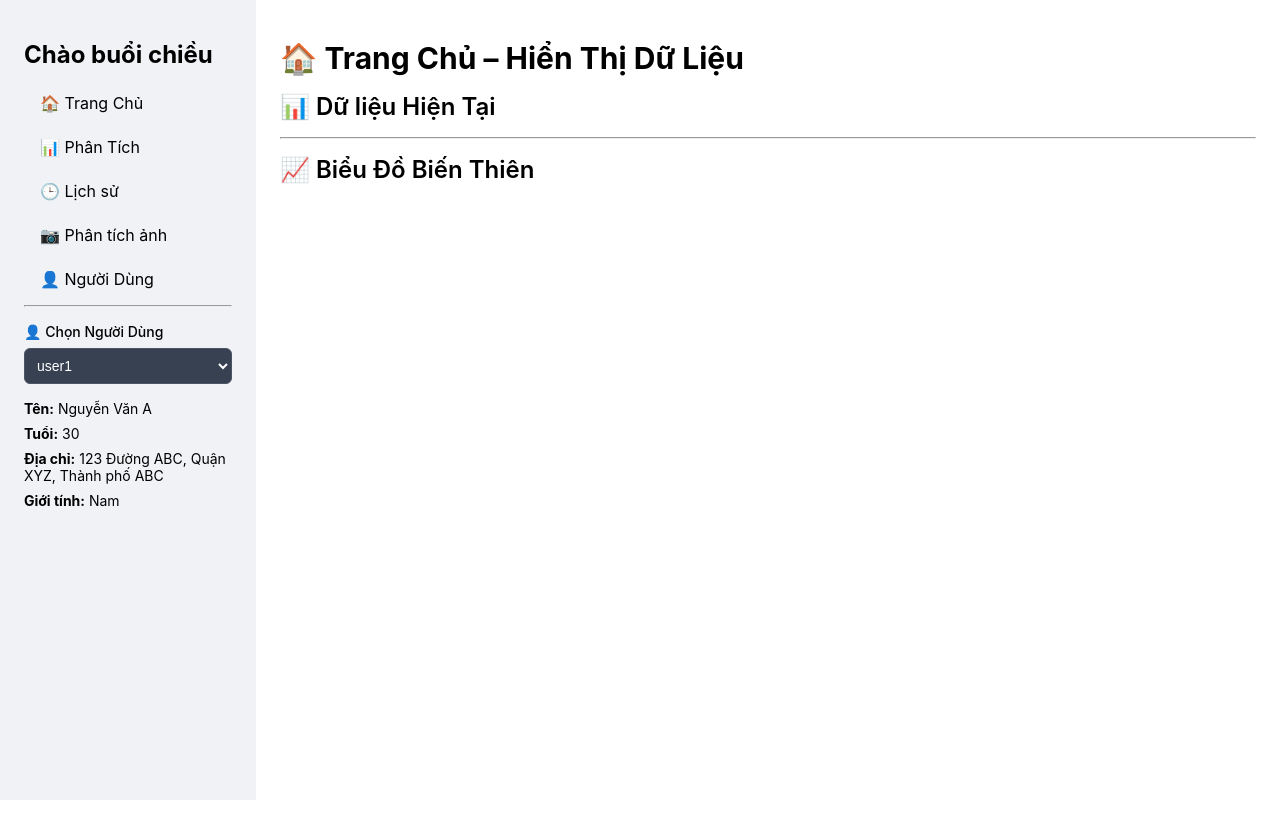
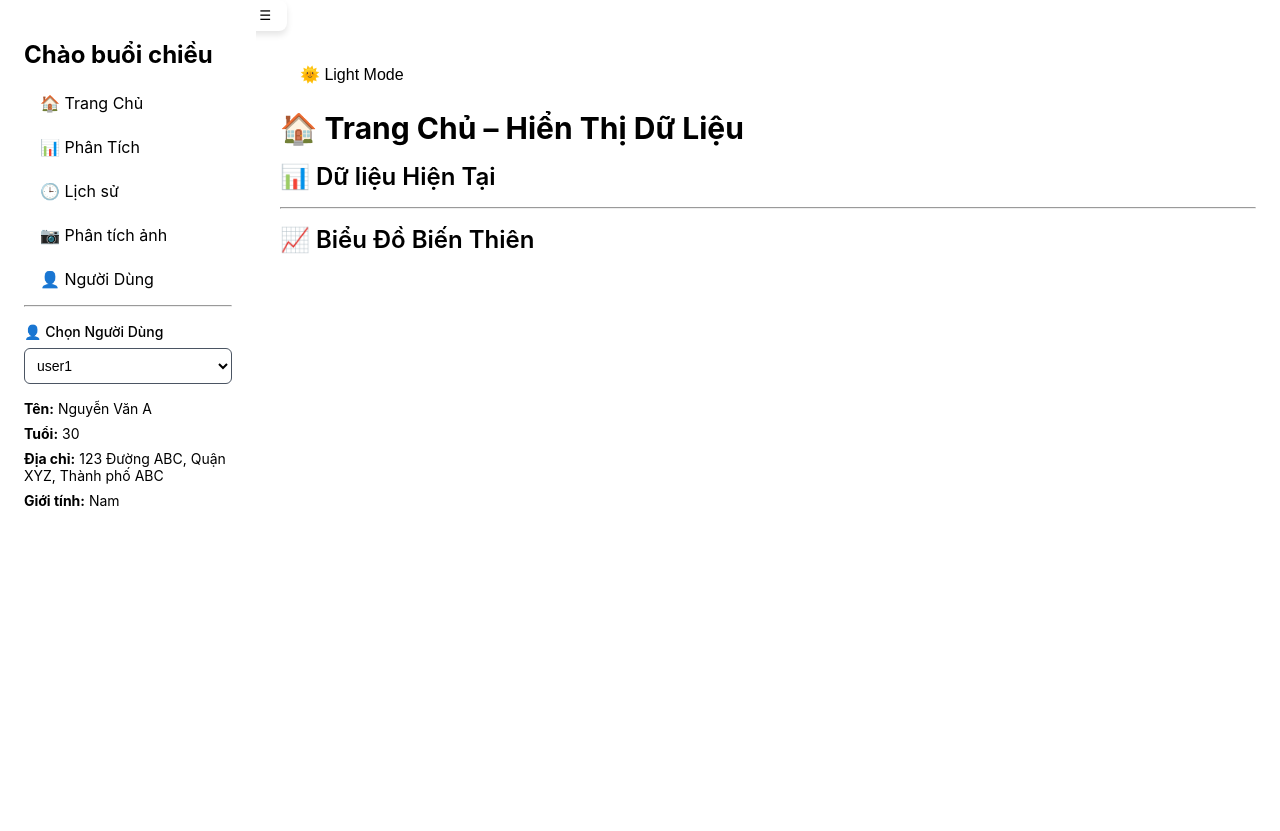
Before and after one commit to miktae07/bio-signal-processing, a plain HTML site: page frontend/index.html in a window 1280 px wide. Before the commit the page ends 800 px from the top, so only its background shows below. Drawn offline with nearby package versions, Linux system fonts and the light colour scheme; no server answers.

Commit message:
Update frontend

```diff
--- a/frontend/index.html
+++ b/frontend/index.html
@@ -12,7 +12,8 @@
 </head>
 <body class="min-h-screen bg-gray-100">
     <!-- Sidebar -->
-    <aside class="fixed top-0 left-0 w-64 h-full bg-gray-800 text-white p-4">
+    <button id="toggleSidebarBtn" class="fixed">☰</button>
+    <aside id="sidebar" class="fixed top-0 left-0 w-64 h-full bg-gray-800 text-white p-4">
         <h2 id="greeting" class="text-xl font-bold mb-4"></h2>
         <nav>
             <ul>
@@ -42,6 +43,7 @@
 
     <!-- Main Content -->
     <main class="ml-64 p-4">
+        <div id="theme-container"></div>
         <div class="container mx-auto">
             <h1 class="text-3xl font-bold mb-4">🏠 Trang Chủ – Hiển Thị Dữ Liệu</h1>
             <div id="error" class="text-red-600 hidden"></div>
@@ -53,6 +55,10 @@
         </div>
     </main>
     <!-- Scripts -->
+    <script type="module">
+        import { initTheme } from './scripts/theme.js';
+        initTheme('theme-container');
+    </script>
     <script src="./scripts/firebase_utils.js"></script>
     <script src="./scripts/utils.js"></script>
     <script src="./scripts/render.js"></script>
--- a/frontend/scripts/render.js
+++ b/frontend/scripts/render.js
@@ -72,3 +72,22 @@ function renderCharts(sensorGroups) {
         }
     }
 }
+
+const toggleSidebarBtn = document.getElementById('toggleSidebarBtn');
+const sidebar = document.getElementById('sidebar');
+const mainContent = document.querySelector('main'); // Select the main content
+
+toggleSidebarBtn.addEventListener('click', () => {
+    const isSidebarHidden = sidebar.classList.toggle('sidebar-hidden');
+    toggleSidebarBtn.classList.toggle('button-hidden', isSidebarHidden);
+
+    // Update button text based on sidebar visibility
+    toggleSidebarBtn.textContent = isSidebarHidden ? '☰' : '☰';
+
+    // Adjust main content width dynamically
+    if (isSidebarHidden) {
+        mainContent.style.marginLeft = '0'; // Remove left margin when sidebar is hidden
+    } else {
+        mainContent.style.marginLeft = '16rem'; // Restore left margin when sidebar is visible (16rem matches the sidebar width)
+    }
+});
--- /dev/null
+++ b/frontend/scripts/theme.js
@@ -0,0 +1,61 @@
+// theme.js
+export function initTheme(targetId) {
+    const savedTheme = localStorage.getItem('theme') || 'light';
+    document.body.classList.add(savedTheme);
+
+    // Dynamically inject global styles for text color
+    const style = document.createElement('style');
+    style.textContent = `
+        body.light, body.light * {
+            color: #000 !important; /* Text color for light mode */
+            background-color: #ffffff !important; /* Background color for light mode */
+        }
+        body.dark, body.dark * {
+            color: #fff !important; /* Text color for dark mode */
+            background-color: #000000 !important; /* Background color for dark mode */
+        }
+    `;
+    document.head.appendChild(style);
+
+    const toggleButton = document.createElement('button');
+    toggleButton.innerHTML = savedTheme === 'light'
+      ? '🌞 Light Mode'
+      : '🌙 Dark Mode';
+    toggleButton.style.position = 'relative'; // Adjust position for appending to a specific element
+    toggleButton.style.zIndex = '1000';
+    toggleButton.style.padding = '10px 20px';
+    toggleButton.style.border = 'none';
+    toggleButton.style.borderRadius = '5px';
+    toggleButton.style.cursor = 'pointer';
+    toggleButton.style.fontSize = '16px';
+    toggleButton.style.transition = 'background-color 0.3s, color 0.3s';
+    toggleButton.style.backgroundColor = savedTheme === 'light' ? '#f0f0f0' : '#333';
+    toggleButton.style.color = savedTheme === 'light' ? '#000' : '#fff';
+
+    const targetElement = document.getElementById(targetId);
+    if (targetElement) {
+        targetElement.appendChild(toggleButton);
+    } else {
+        console.error(`Element with id "${targetId}" not found.`);
+        return;
+    }
+
+    toggleButton.addEventListener('click', () => {
+        const currentTheme = document.body.classList.contains('light') ? 'light' : 'dark';
+        const newTheme = currentTheme === 'light' ? 'dark' : 'light';
+
+        // Update body class
+        document.body.classList.remove(currentTheme);
+        document.body.classList.add(newTheme);
+
+        // Save theme to localStorage
+        localStorage.setItem('theme', newTheme);
+
+        // Update button styles and text dynamically
+        toggleButton.innerHTML = newTheme === 'light'
+          ? '🌞 Light Mode'
+          : '🌙 Dark Mode';
+        toggleButton.style.backgroundColor = newTheme === 'light' ? '#f0f0f0' : '#333';
+        toggleButton.style.color = newTheme === 'light' ? '#000' : '#fff';
+    });
+}
--- a/frontend/styles/app.css
+++ b/frontend/styles/app.css
@@ -241,3 +241,49 @@ canvas {
     margin-bottom: 1rem;
     color: #000;
 }
+
+/* Ẩn sidebar khi đóng */
+.sidebar-hidden {
+    transform: translateX(-100%);
+    transition: transform 0.3s ease; /* Hiệu ứng trượt mượt */
+}
+
+#toggleSidebarBtn {
+    position: relative;
+    top: 0; /* Cách đỉnh 1rem */
+    left: 19%;
+    background-color: #3b82f6; /* Màu nền xanh dương */
+    color: white;
+    border: none;
+    border-radius: 0.5rem; /* Bo góc nhẹ */
+    padding: 0.5rem 1rem; /* Đệm bên trong */
+    z-index: 100; /* Đảm bảo nút nằm trên sidebar */
+    box-shadow: 0 4px 6px rgba(0, 0, 0, 0.1); /* Hiệu ứng bóng */
+    cursor: pointer;
+    transition: background-color 0.3s ease; /* Hiệu ứng chuyển màu mượt */
+}
+
+#toggleSidebarBtn:hover {
+    background-color: #2563eb; /* Màu xanh đậm hơn khi hover */
+}
+
+/* Căn phải nội dung chào mừng */
+.text-right {
+    text-align: right;
+}
+
+#toggleSidebarBtn.button-hidden {
+    transition: left 0.3s ease;
+    left: 0.5rem; /* Vị trí khi sidebar ẩn */
+}
+
+/* styles.css */
+body.light {
+    background-color: #ffffff;
+    color: #000000;
+  }
+
+body.dark {
+    background-color: #000000;
+    color: #ffffff;
+}
```
Also changed, not shown: frontend/history.html (+2 -1 lines), frontend/image.html (+3 -1 lines), frontend/scripts/analysis.js (+0 -13 lines), frontend/styles/analysis.css (+0 -35 lines).
